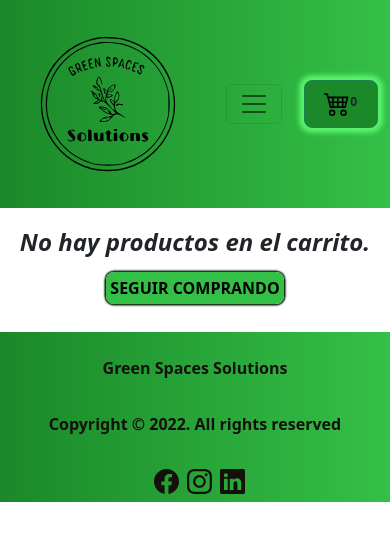
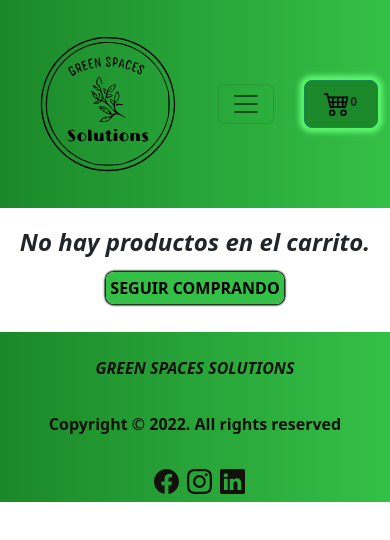
Before and after one commit to LuliTello/Green-spaces-solutions-Tello-Reactjs, a React (Create React App) app: page /cart in a window 390 px wide. Shown: the top 540 px of the page. Built offline with nearby package versions, Linux system fonts and the light colour scheme.

Commit message:
agregando progress bar, navbar

```diff
--- a/src/components/Footer.jsx
+++ b/src/components/Footer.jsx
@@ -8,7 +8,7 @@ export default function Footer() {
   return (
     <div>
         <footer className="footer">
-        <p className="footer__title">Green Spaces Solutions</p>
+        <p style={{fontStyle: 'italic'}} className="footer__title">GREEN SPACES SOLUTIONS</p>
         <p className="footer__text">Copyright &copy; 2022. All rights reserved</p>
         <div className="footer__icons">
             <a href="https://es-la.facebook.com/" className="icon_facebook">
--- a/src/components/Item.jsx
+++ b/src/components/Item.jsx
@@ -6,7 +6,7 @@ import '../css/Item.css';
 export default function Item({el}) {
 
   return (
-    <div className='card'>
+
 
         <Card className='card-item' style={{ width: '20rem', }}>
       <Card.Img className='card-image' variant="top" src={el.image} alt={el.image} />
@@ -21,6 +21,6 @@ export default function Item({el}) {
         <Card.Text style={{marginTop:'1rem'}} >Stock disponible {el.stock}</Card.Text>
       </Card.Body>
     </Card>
-    </div>
+
   )
 }
--- a/src/components/ItemList.jsx
+++ b/src/components/ItemList.jsx
@@ -1,12 +1,13 @@
 import React from 'react'
 import Item from './Item';
 import '../css/ItemList.css'
+import ProgressBar from 'react-bootstrap/ProgressBar';
 
 export default function ItemList({listado}) {
 
   return (
     <div className='card-container'>
-      {!listado.length && "Loading..."}
+      {!listado.length && <ProgressBar variant='success' animated now={45} />}
         {
         listado.map((el) => {
            return <div key={el.id}>
--- a/src/css/Navbar.css
+++ b/src/css/Navbar.css
@@ -1,6 +1,4 @@
-.mb-3{
-    text-align: center;
-}
+
 .link-inicio,.link-contacto,.link-checkout{
     text-transform: uppercase;
     text-decoration: none;
@@ -32,3 +30,8 @@
     }
 
 }
+@media(max-width: 480px){
+    .navbar-toggler{
+        margin-right: 1rem;
+    }
+}
```
